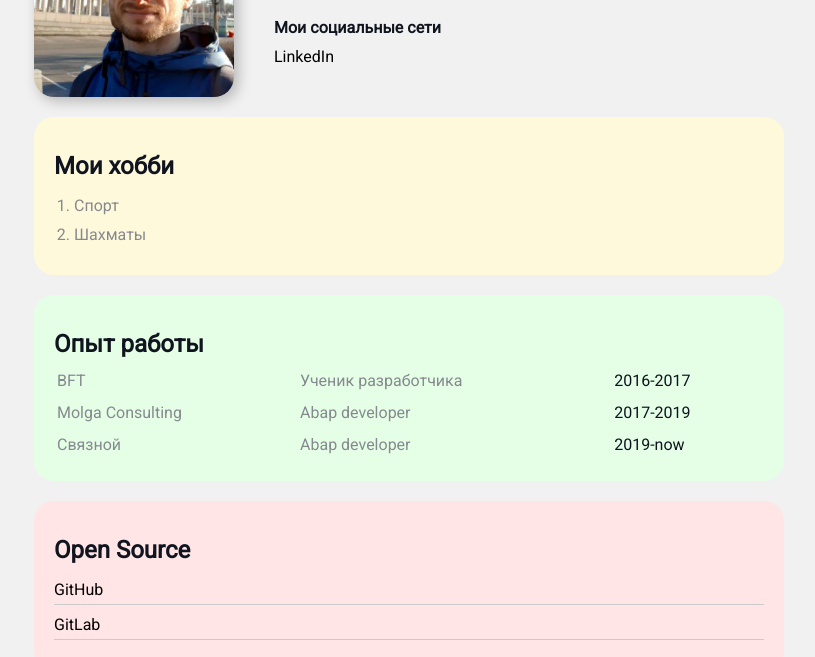
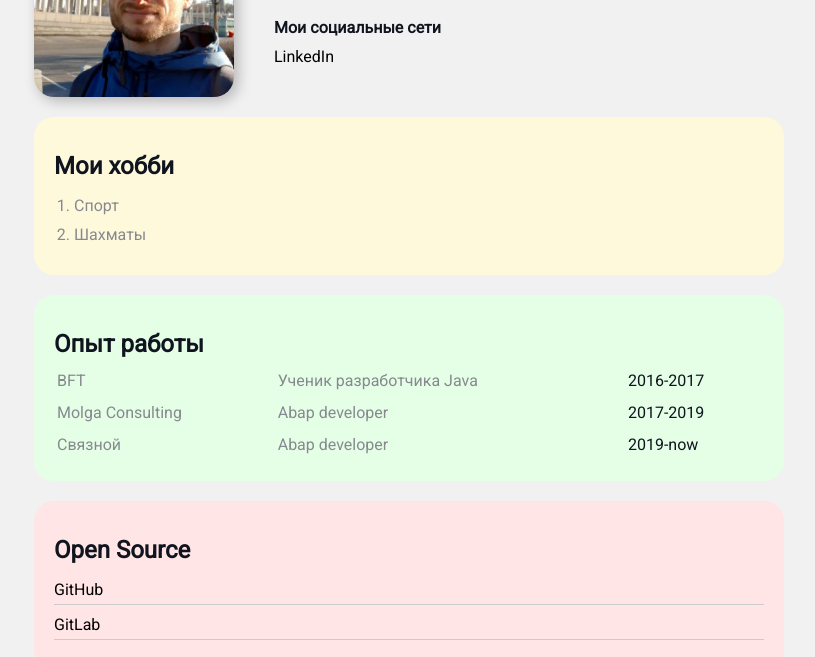
Before and after one commit to victorizbitskiy/css-course, a plain HTML site: page index.html in a window 1280 px wide. Shown: the part 141-798 px from the top of the page, without its empty margins (231-1046 px from the left). Drawn offline with Linux system fonts and the light colour scheme.

Commit message:
changed experience

```diff
--- a/index.html
+++ b/index.html
@@ -35,7 +35,7 @@
         <table class="table">
           <tr>
             <td>BFT</td>
-            <td>Ученик разработчика</td>
+            <td>Ученик разработчика Java</td>
             <td>2016-2017</td>
           </tr>
           <tr>
@@ -80,7 +80,7 @@
             <textarea id="message" cols="15" rows="2"></textarea>
           </div>
 
-          <input class="btn" type="submit" value="Связаться" />
+          <input class="btn" type="submit" value="Связаться"  />
         </form>
       </div>
 
```
